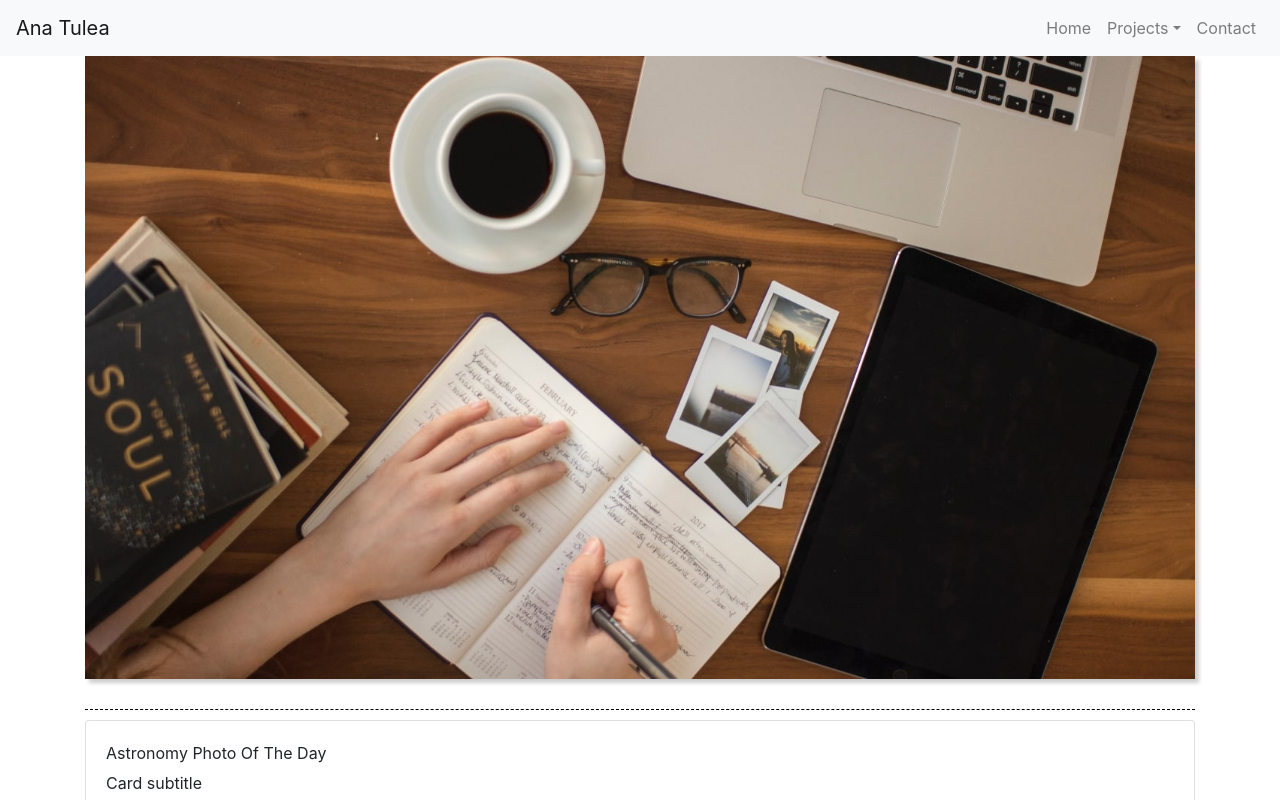
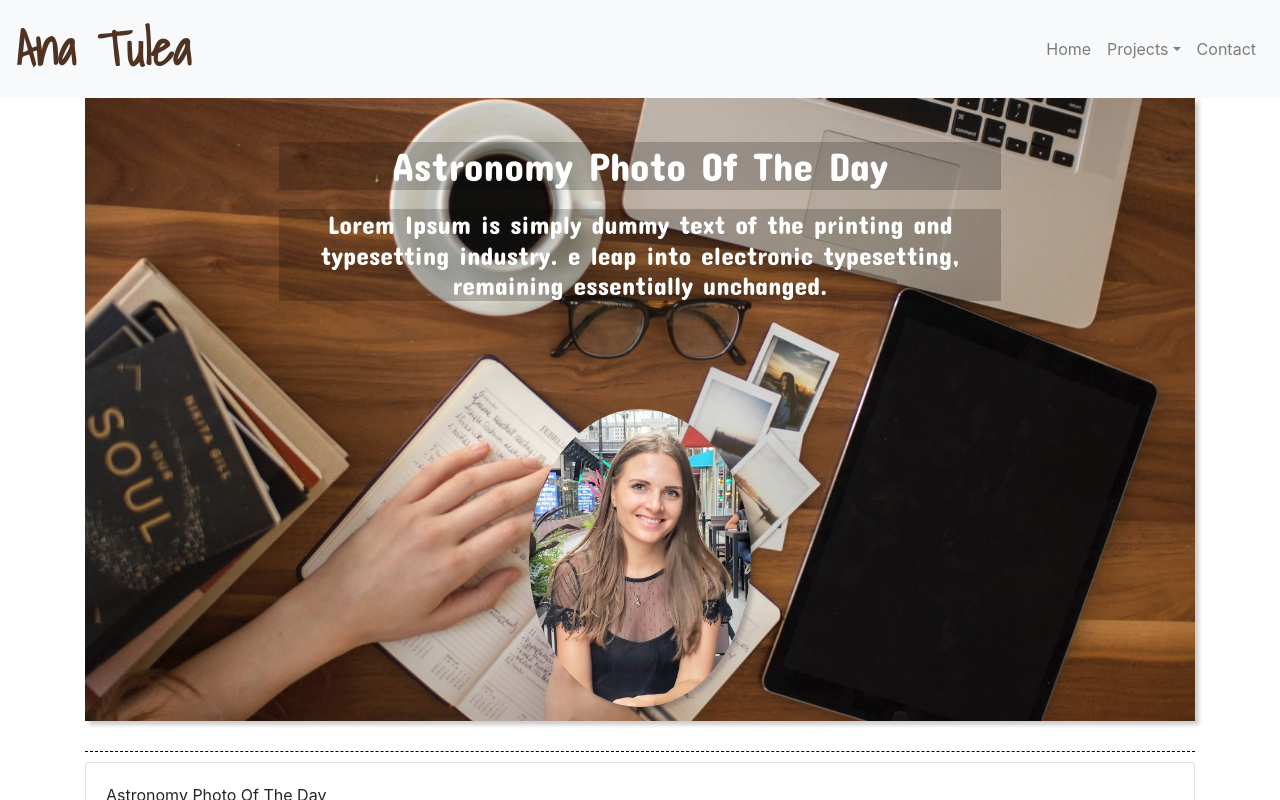
Before and after one commit to anatulea/portfolio-ana-tulea, a React (Create React App) app: page / in a window 1280 px wide. Shown: the top 800 px of the page. Built offline with nearby package versions, Linux system fonts and the light colour scheme.

Commit message:
Added more content

```diff
--- a/public/index.html
+++ b/public/index.html
@@ -10,6 +10,8 @@
       content="Web site created using create-react-app"
     />
     <link rel="apple-touch-icon" href="logo192.png" />
+    <link href="https://fonts.googleapis.com/css?family=Concert+One&display=swap" rel="stylesheet">
+    <link href="https://fonts.googleapis.com/css?family=Shadows+Into+Light&display=swap" rel="stylesheet">
     <!--
       manifest.json provides metadata used when your web app is installed on a
       user's mobile device or desktop. See https://developers.google.com/web/fundamentals/web-app-manifest/
--- a/src/App.css
+++ b/src/App.css
@@ -11,3 +11,59 @@
     box-shadow: 4px 4px 4px rgba(0, 0, 0, .2);
 
 }
+.top-image .image{
+  position: relative;
+  z-index:1;
+}
+.profilePic{
+  position: absolute;
+  z-index:2;
+  width: 20%;
+  height: 20%;
+  margin-top: 28%;
+  margin-left: 40%;
+
+
+}
+.profilePic.img{
+  border-radius: 5%;
+}
+.aboutMeTitle{
+  position: absolute;
+  z-index:2;
+  width: 65%;
+  height:auto;
+  background: rgba(0, 0, 0, .2);
+  text-align: center;
+  margin: 4% 0 0 17.5%;
+  color:white;
+  font-size: 2.5rem;
+  font-family: 'Concert One', cursive;
+}
+.aboutMe{
+  background: rgba(0, 0, 0, .2);
+  text-align: center;
+  color:white;
+  font-size: 1.6rem;
+  font-family: 'Concert One', cursive;
+}
+
+.profileImg{
+  border-radius: 50%;
+
+}
+.aboutMeDiv{
+  width: 65%;
+  height: 20%;
+  margin-top: 10%;
+  margin-left: 17.5%;
+  position: absolute;
+  z-index:2;
+}
+
+#nameLogo{
+  font-family: 'Shadows Into Light', cursive;
+   font-weight:bold;
+   font-size:3rem;
+   color:#4f3222;
+}
--- a/src/App.js
+++ b/src/App.js
@@ -6,13 +6,13 @@ import Navigation from './components/Navbar.js'
 import imageName from "./img/resizedWebdev.jpg"
 import nasaPic1 from "./img/nasaPic1.jpg"
 import nasaPic2 from "./img/nasaPic2.jpg"
-
+import profilePic from "./img/profilePic.jpg"
 import { Card, CardText, CardBody, CardLink,
   CardTitle, CardSubtitle, Container, Row, Col
 } from 'reactstrap';
 
 const Picture = styled.div`
-margin : 10px 20px;
+margin : 5% 10%;
 `;
 
 function App() {
@@ -27,6 +27,18 @@ function App() {
         </Row>
        <div className="top-image">
          <div className="image">
+         <h1 className="aboutMeTitle">Astronomy Photo Of The Day</h1>
+            <div className="aboutMeDiv">
+            <h4 className="aboutMe">
+              Lorem Ipsum is simply dummy text of the printing and typesetting
+            industry. e leap into electronic typesetting, remaining essentially unchanged.
+            </h4>
+            </div>
+            <div className="profilePic">
+              <img className="profileImg"
+                src={profilePic}></img>
+            </div>
+
             <img src={imageName}></img>
          </div>
        </div>
--- a/src/components/Navbar.js
+++ b/src/components/Navbar.js
@@ -13,7 +13,13 @@ import {
   DropdownItem,
   CardLink
   } from 'reactstrap';
-
+  import styled from 'styled-components';
+  // const NameLogo = styled.a `
+  // font-family: 'Shadows Into Light', cursive;
+  // font-weight:bold;
+  // font-size:2rem;
+  // color:gold;
+  // `;
 export default class Navigation extends React.Component {
   constructor(props) {
     super(props);
@@ -32,7 +38,9 @@ export default class Navigation extends React.Component {
     return (
       <div>
         <Navbar color="light" light expand="md">
-          <NavbarBrand href="/">Ana Tulea</NavbarBrand>
+
+          <NavbarBrand id="nameLogo" href="/">Ana Tulea</NavbarBrand>
+
           <NavbarToggler onClick={this.toggle} />
           <Collapse isOpen={this.state.isOpen} navbar>
             <Nav className="ml-auto" navbar>
```
Also changed, not shown: src/img/profilePic.jpg (added).
